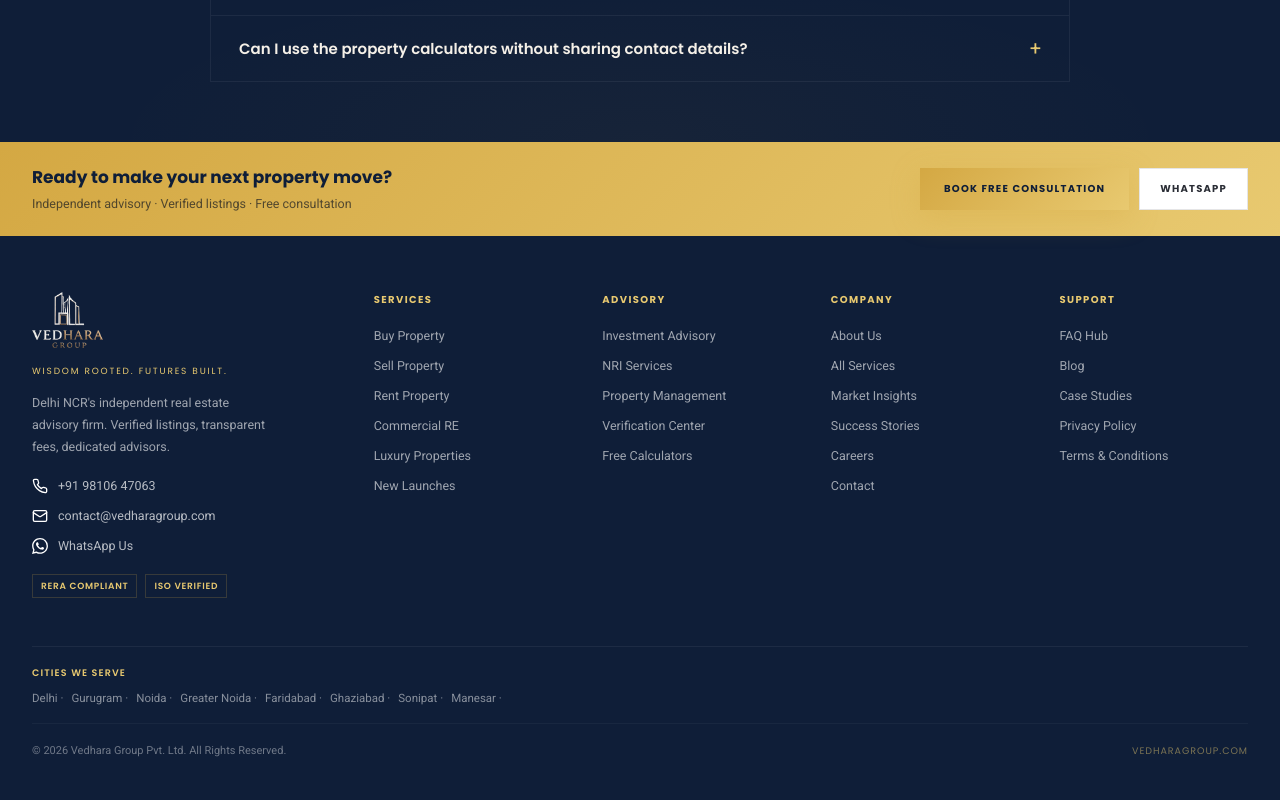
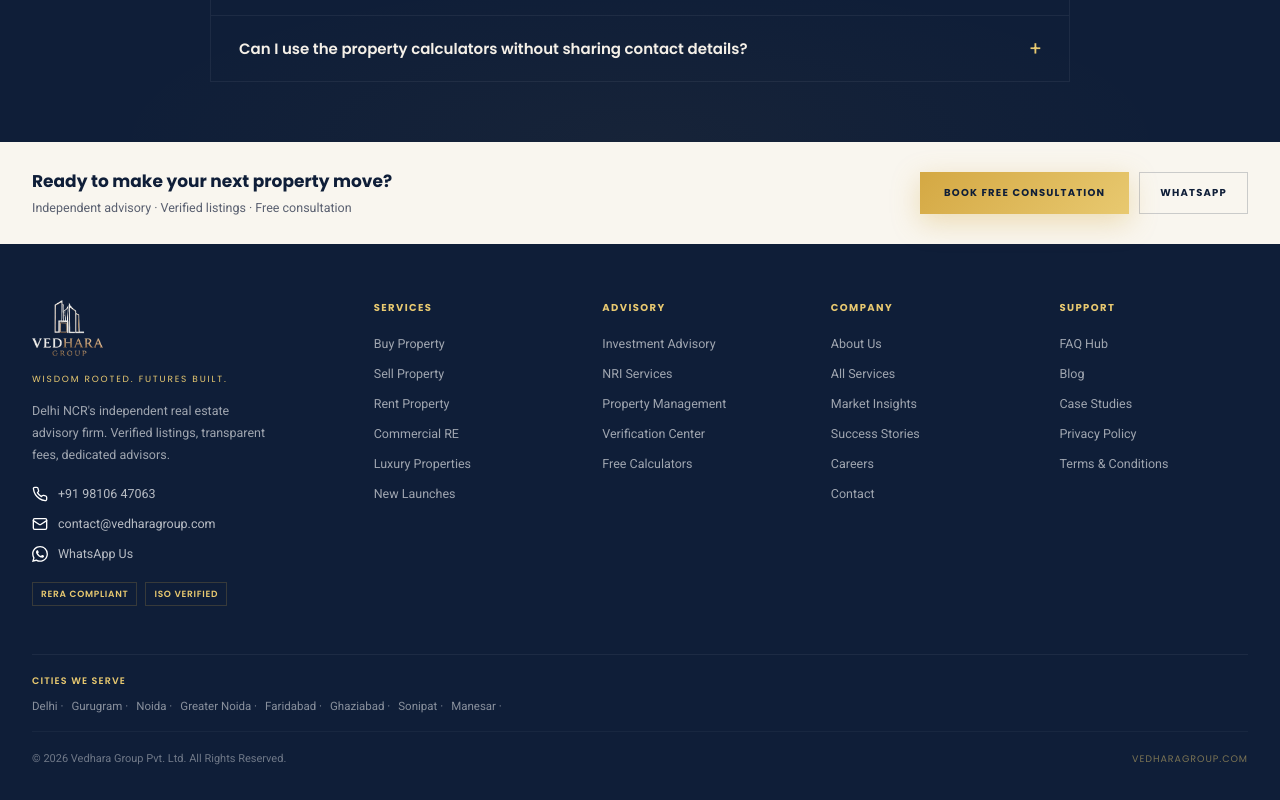
Before and after one commit to mohit1661-ai/Vedhara-Group-Supabase, a Next.js app: page / in a window 1280 px wide. Shown: the part 6591-7391 px from the top of the page. Built offline with nearby package versions, Linux system fonts and the light colour scheme.

Commit message:
Refine footer CTA bar: cream bg with navy/gold accents using existing brand palette for cohesive luxury look

```diff
--- a/components/layout/Footer.tsx
+++ b/components/layout/Footer.tsx
@@ -10,15 +10,15 @@
   return (
     <footer style={{ background:"var(--navy)",color:"rgba(255,255,255,0.75)" }}>
       {/* CTA bar */}
-      <div style={{ background:"linear-gradient(135deg,var(--gold),var(--gold-lt))",padding:"22px 32px" }}>
+      <div style={{ background:"var(--cream)",padding:"26px 32px" }}>
         <div style={{ maxWidth:1320,margin:"0 auto",display:"flex",justifyContent:"space-between",alignItems:"center",flexWrap:"wrap",gap:16 }}>
           <div>
             <p style={{ fontFamily:"var(--t-head)",fontSize:17,fontWeight:700,color:"var(--navy)",margin:"0 0 3px" }}>Ready to make your next property move?</p>
-            <p style={{ fontFamily:"var(--t-body)",fontSize:12.5,color:"rgba(9,15,29,0.65)",margin:0 }}>Independent advisory · Verified listings · Free consultation</p>
+            <p style={{ fontFamily:"var(--t-body)",fontSize:12.5,color:"var(--slate)",margin:0 }}>Independent advisory · Verified listings · Free consultation</p>
           </div>
           <div style={{ display:"flex",gap:10 }}>
             <Link href="/contact" className="btn btn-dark" style={{ padding:"12px 24px",fontSize:10 }}>Book Free Consultation</Link>
-            <a href="https://wa.me/919810647063" target="_blank" rel="noopener noreferrer" className="btn" style={{ background:"#FFFFFF",color:"var(--ink)",border:"1px solid rgba(42,45,53,0.12)",padding:"12px 20px",fontSize:10 }}>WhatsApp</a>
+            <a href="https://wa.me/919810647063" target="_blank" rel="noopener noreferrer" className="btn" style={{ background:"transparent",color:"var(--navy)",border:"1px solid rgba(15,30,56,0.2)",padding:"12px 20px",fontSize:10 }}>WhatsApp</a>
           </div>
         </div>
       </div>
```
